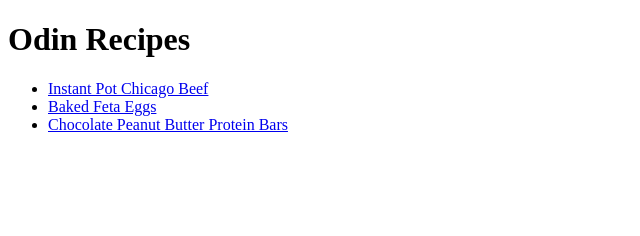
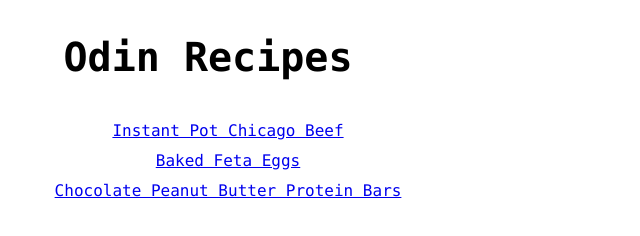
Before and after one commit to nqhdang/odin-recipes, a plain HTML site: page index.html in a window 1280 px wide. Shown: the whole page, without its empty margins (0-640 px from the left). Drawn offline with Linux system fonts and the light colour scheme.

Commit message:
Add some basic style

```diff
--- /dev/null
+++ b/css/style.css
@@ -0,0 +1,21 @@
+body {
+    font-family: 'Lucida Console', 'Courier New', monospace;
+    font-size: 20px;
+    line-height: 1.5;
+}
+
+.card {
+    border: 5px;
+    border-color: black;
+
+    text-align: center;
+    width: 400px;
+}
+
+ul {
+    list-style-type: none;
+}
+
+a {
+    font-size: 16px;
+}
--- a/index.html
+++ b/index.html
@@ -4,13 +4,16 @@
     <meta charset="UTF-8">
     <meta name="viewport" content="width=device-width, initial-scale=1.0">
     <title>Odin Recipes</title>
+    <link rel="stylesheet" href="./css/style.css">
 </head>
 <body>
+    <div class="card">
         <h1>Odin Recipes</h1>
         <ul>
             <li><a href="./recipes/instant-pot-chicago-beef.html">Instant Pot Chicago Beef</a></li>
             <li><a href="./recipes/baked-feta-eggs.html">Baked Feta Eggs</a></li>
             <li><a href="./recipes/chocolate-peanut-butter-protein-bars.html">Chocolate Peanut Butter Protein Bars</a></li>
         </ul>
+    </div>
 </body>
 </html>
```
Lines whose indentation alone changed are shown as unchanged.
